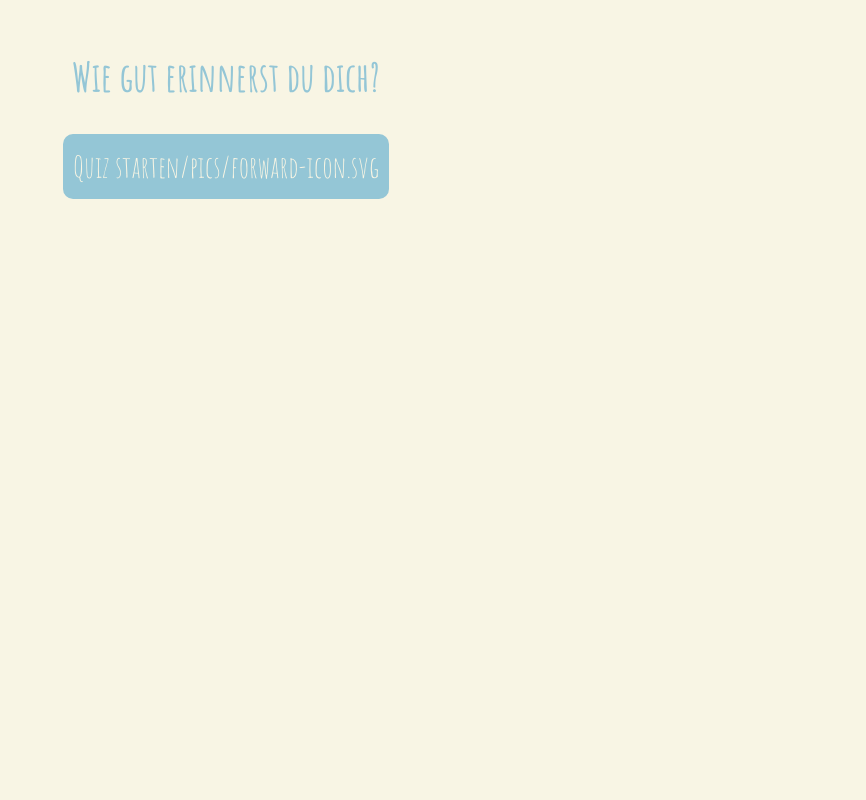
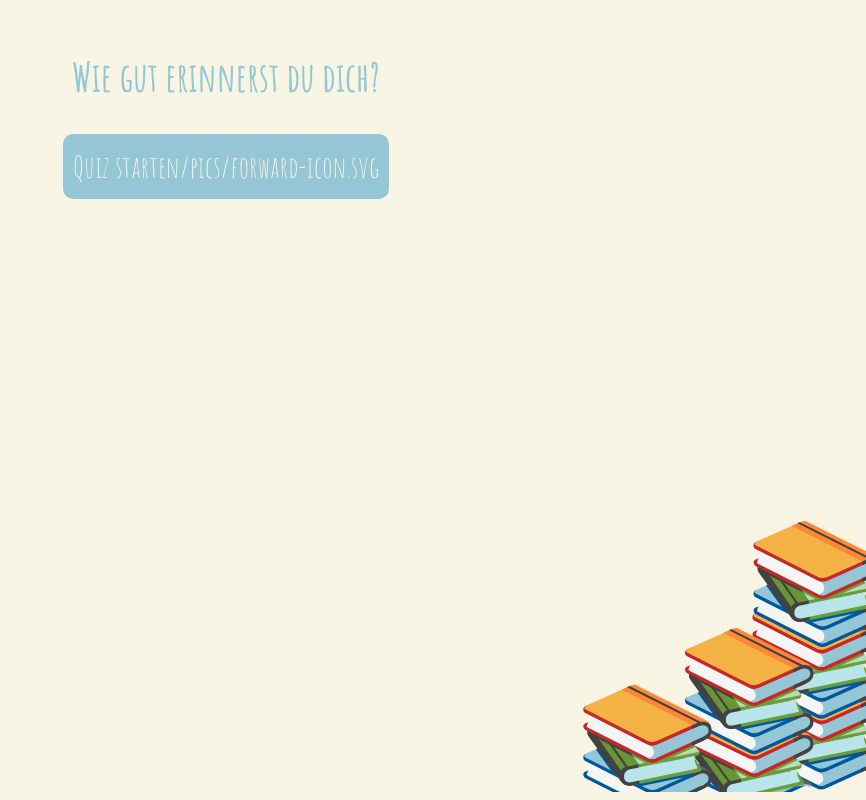
Before and after one commit to tatjanafichtner/capstone-fast-reading-app, a Next.js app: page /questions in a window 1280 px wide. Shown: the whole page, without its empty margins (414-1280 px from the left). Built offline with nearby package versions, Linux system fonts and the light colour scheme.

Commit message:
add small bookstack to quiz page

```diff
--- a/pages/questions.tsx
+++ b/pages/questions.tsx
@@ -16,6 +16,7 @@ import quiz from "../assets/quiz.json";
 //Utils
 import { shuffleAnswerArray } from "../utils/shuffle.js";
 import styled from "styled-components";
+import Image from "next/image";
 import "animate.css";
 
 /*
@@ -220,6 +221,15 @@ const QuizPage = ({
           }
         />
       ) : null}
+      <BookStack>
+        <Image
+          src="/pics/bookstack.svg"
+          alt="stack of colourful books"
+          className="book-stack"
+          width={287}
+          height={295}
+        />
+      </BookStack>
     </div>
   );
 };
@@ -238,4 +248,10 @@ const StyledButton = styled.button`
   }
 `;
 
+const BookStack = styled.div`
+  position: fixed;
+  bottom: 0px;
+  right: 0px;
+`;
+
 export default QuizPage;
```
Also changed, not shown: public/pics/bookstack-small.svg (added).
